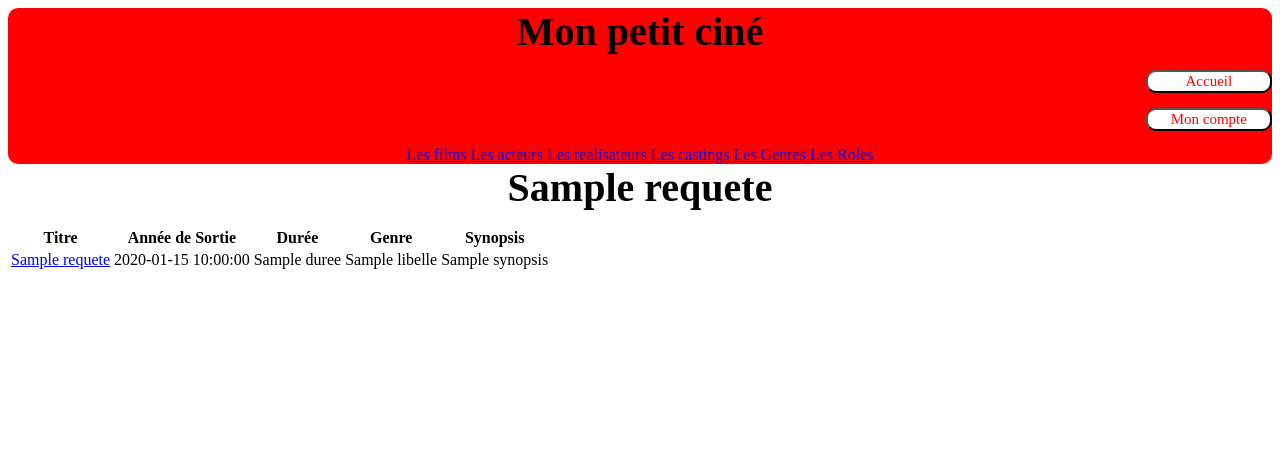
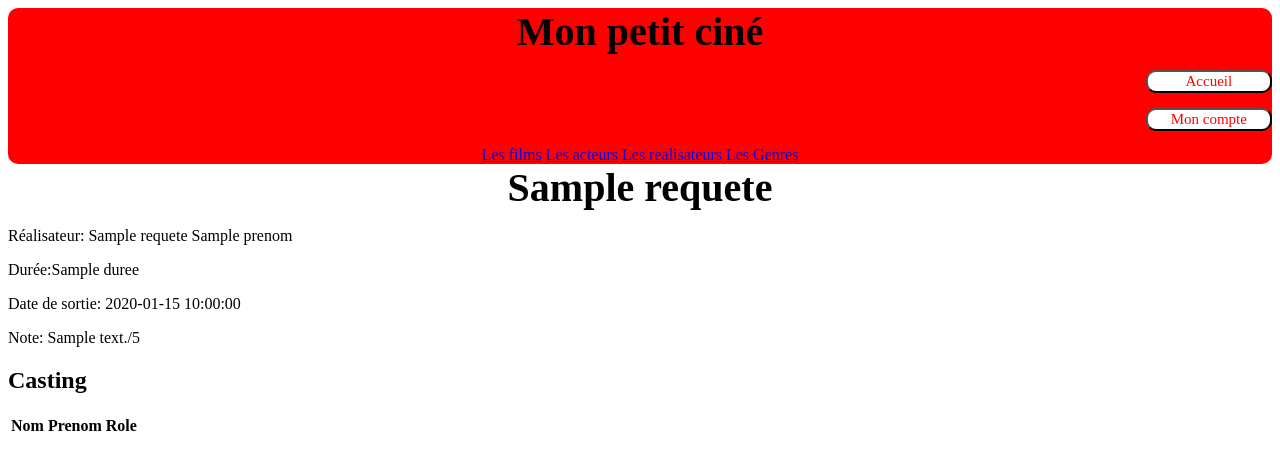
Before and after one commit to Faustine67/Mon-petit-cin-, a PHP site: template view/detailFilm.php in a window 1280 px wide. Shown: the top 470 px of the page. Run offline with PHP 8.4, Linux system fonts and the light colour scheme; the template is opened without the code that fills it: most values are stand-ins (such as "Sample title", 1, 10 or a date in 2020); lists and menus that the app fills with data are empty; some web fonts are replaced.

Commit message:
add casting in detailFilms

```diff
--- a/view/detailFilm.php
+++ b/view/detailFilm.php
@@ -4,30 +4,29 @@
 ?>
 
 <h1><?= $film["titre"] ?></h1>
+<p>Réalisateur: <?=$film["nom"]?> <?=$film["prenom"]?></p>
+<p>Durée:<?=$film["duree"]?></p>
+<p>Date de sortie: <?=$film["date_sortie"]?></p>
+<p>Note: <?=$film["note"]?>/5</p>
 
+<h2>Casting</h2>
 <table>
-    <thread>
+    <tr>
+        <th>Nom</th>
+        <th>Prenom</th>
+        <th>Role</th>
+    </tr>
+
+<?php
+    foreach ($casting->fetchAll() as $casting){ ?>
         <tr>
-            <th>Titre</th>
-            <th>Année de Sortie</th>
-            <th> Durée</th>
-            <th>Genre</th>
-            <th> Synopsis</th>
+            <td><?= $casting["acteurNom"] ?></td>
+            <td><?= $casting["acteurPrenom"] ?></td>
+            <td><?= $casting["roleNom"] ?></td>
         </tr>
-     </thread>
-     <tbody>
-        <?php
-            foreach ($requete->fetchAll() as $film){ ?>
-            <tr>
-                <td><a href="index.php?action=detailFilm&id=<?= $film["id_film"] ?>"><?= $film["titre"] ?></a></td>
-                <td><?= $film["date_sortie"] ?></td>
-                <td><?=$film["duree"]?></td>
-                <td><?=$film["libelle"]?></td>
-                <td><?=$film["synopsis"]?></td>
-            </tr>
-        <?php }?>
-        </tbody>
-    </table>
+<?php }?>
+</table>
+
 <?php
 
 $titre = "Details des films";
--- a/view/template.php
+++ b/view/template.php
@@ -20,9 +20,7 @@
                 <li><a href="index.php?action=listFilms">Les films</a></li>
                 <li><a href="index.php?action=listActeurs">Les acteurs</a></li>
                 <li><a href="index.php?action=listRealisateurs">Les realisateurs</a></li>
-                <li><a href="index.php?action=listCastings">Les castings</a></li>
                 <li><a href="index.php?action=listGenres">Les Genres</a></li>
-                <li><a href="index.php?action=listRoles">Les Roles</a></li>
             </ul>
         </nav>
 </header>
```
Also changed, not shown: Controller/CinemaController.php (+14 -2 lines).
